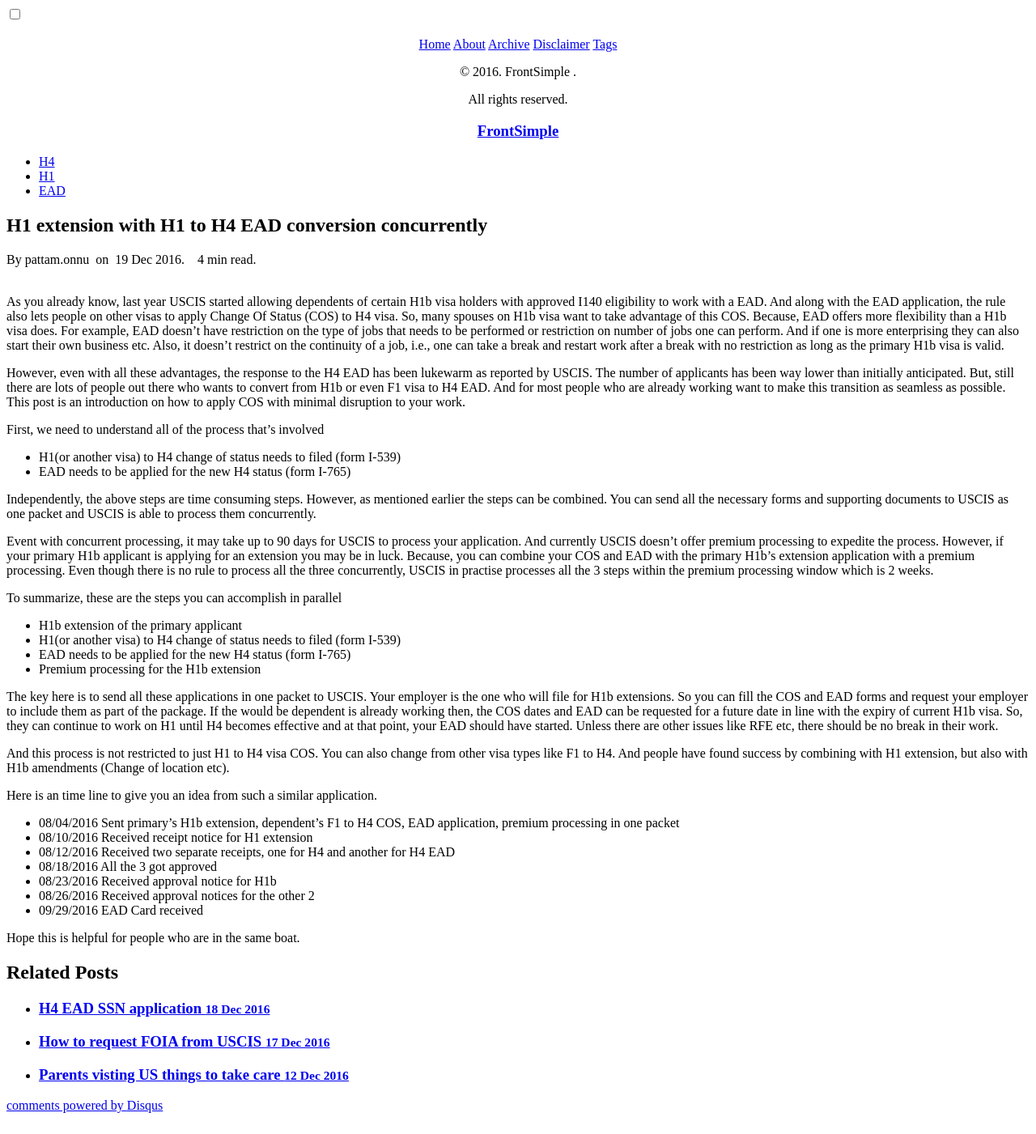
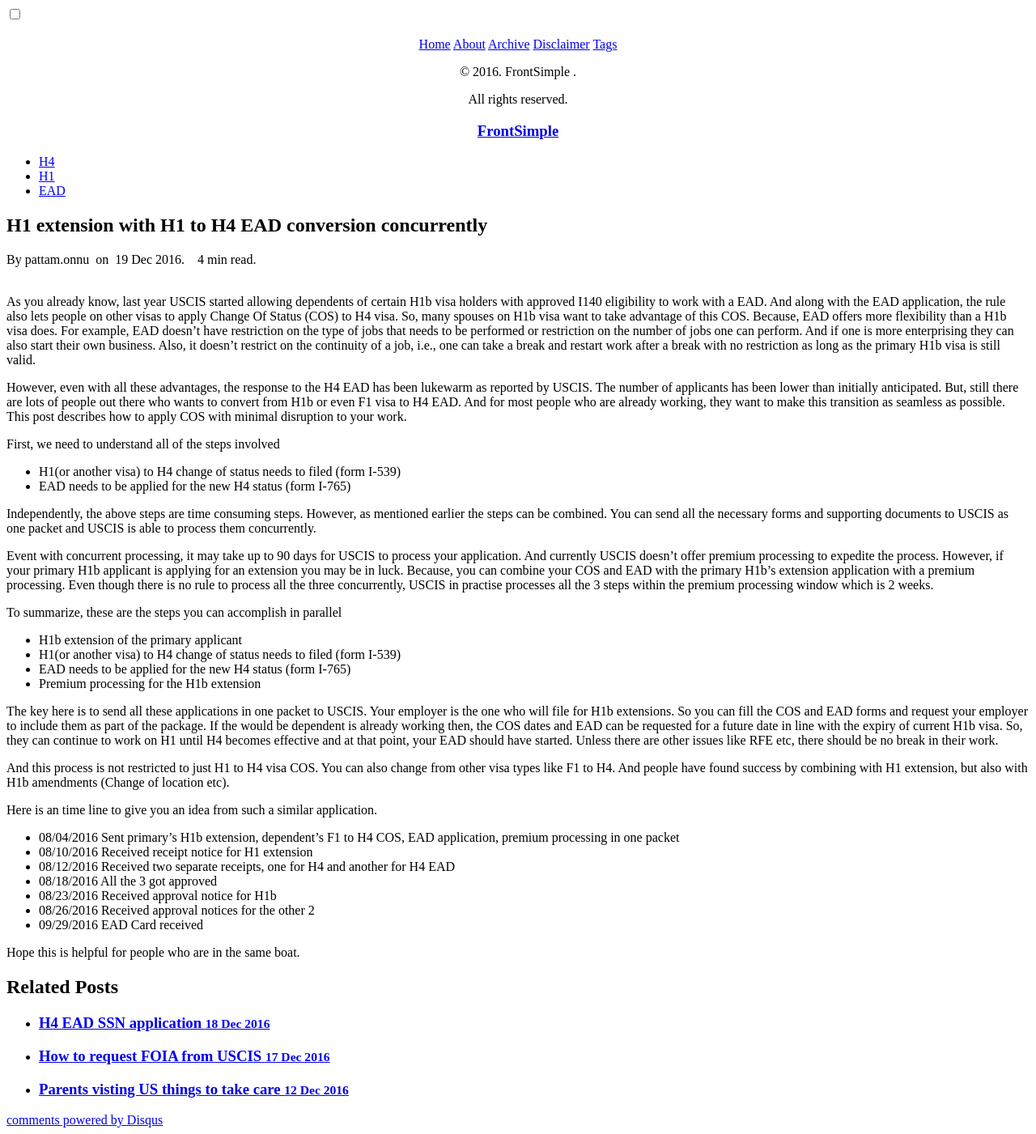
Before and after one commit to gitforwork2/gitforwork.github.io, a Jekyll site: the page built from _posts/2016-12-19-H1-extension-with-H1-to-H4-EAD-conversion-concurrently.md, in a window 1280 px wide. Shown: the whole page at 81% size. Built offline with Jekyll 4.4.1, drawn with Linux system fonts in a browser that asks for light colours; comment, search, counter and statistics services are not loaded.

Commit message:
h1-h4-ead-new-post

```diff
--- a/_posts/2016-12-19-H1-extension-with-H1-to-H4-EAD-conversion-concurrently.md
+++ b/_posts/2016-12-19-H1-extension-with-H1-to-H4-EAD-conversion-concurrently.md
@@ -10,17 +10,17 @@ As you already know, last year USCIS started allowing dependents of certain H1b
  eligibility to work with a EAD. And along with the EAD application, the rule also lets people on other visas to
  apply Change Of Status (COS) to H4 visa. So, many spouses on H1b visa want to take advantage of this COS. Because,
   EAD offers more flexibility than a H1b visa does. For example, EAD doesn't have restriction on the type of jobs
-  that needs to be performed or restriction on number of jobs one can perform. And if one is more enterprising they
-  can also start their own business etc. Also, it doesn't restrict on the continuity of a job, i.e., one can take
-   a break and restart work after a break with no restriction as long as the primary H1b visa is valid.
+  that needs to be performed or restriction on the number of jobs one can perform. And if one is more enterprising they
+  can also start their own business. Also, it doesn't restrict on the continuity of a job, i.e., one can take
+   a break and restart work after a break with no restriction as long as the primary H1b visa is still valid.
 
    However, even with all these advantages, the response to the H4 EAD has been lukewarm as reported by USCIS.
-   The number of applicants has been way lower than initially anticipated. But, still there are lots of people
-   out there who wants to convert from H1b or even F1 visa to H4 EAD. And for most people who are already working
-   want to make this transition as seamless as possible. This post is an introduction on how to apply COS with minimal
+   The number of applicants has been lower than initially anticipated. But, still there are lots of people
+   out there who wants to convert from H1b or even F1 visa to H4 EAD. And for most people who are already working, they
+   want to make this transition as seamless as possible. This post describes how to apply COS with minimal
    disruption to your work.
 
-   First, we need to understand all of the process that's involved
+   First, we need to understand all of the steps involved
    - H1(or another visa) to H4 change of status needs to filed (form I-539)
    - EAD needs to be applied for the new H4 status (form I-765)
 
```
